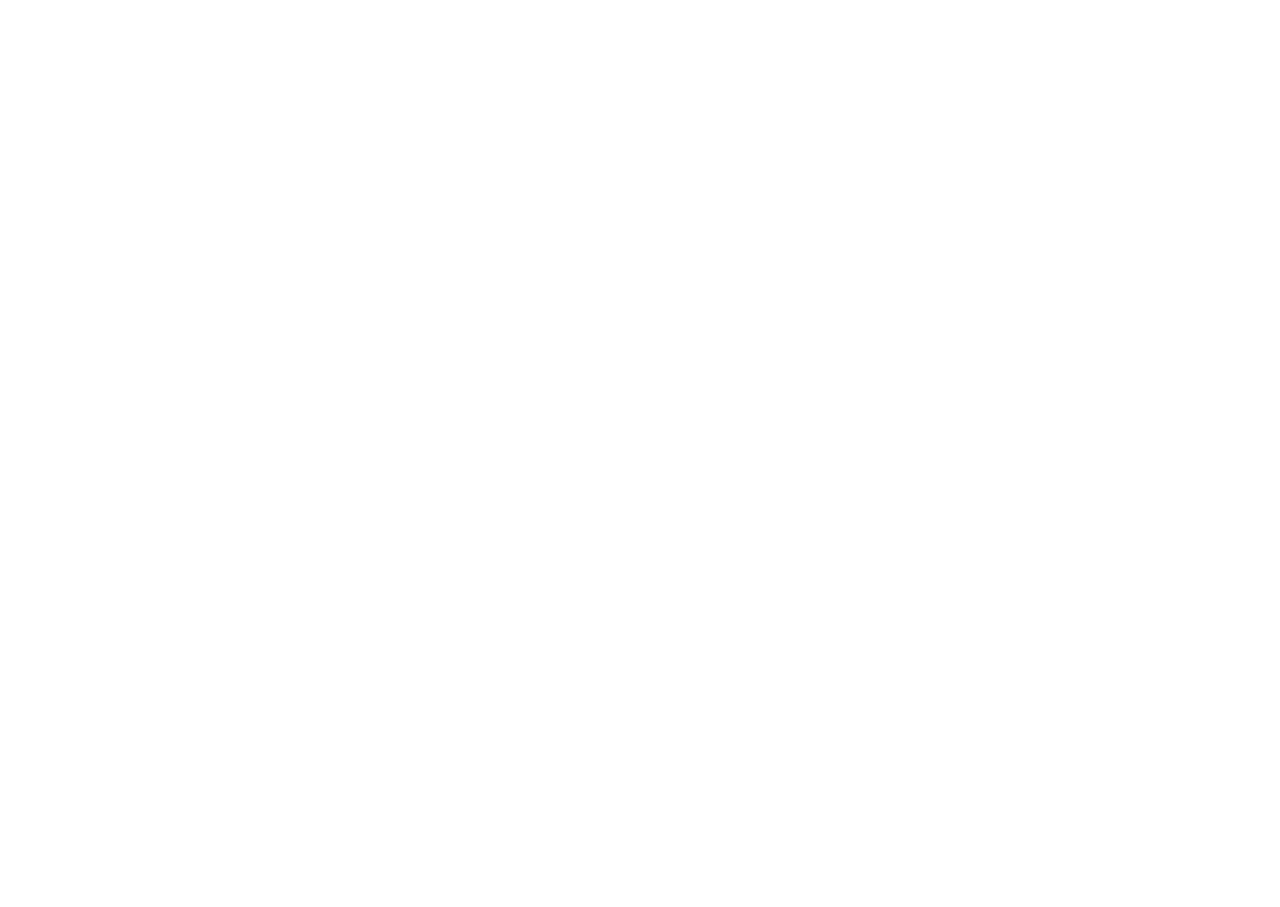
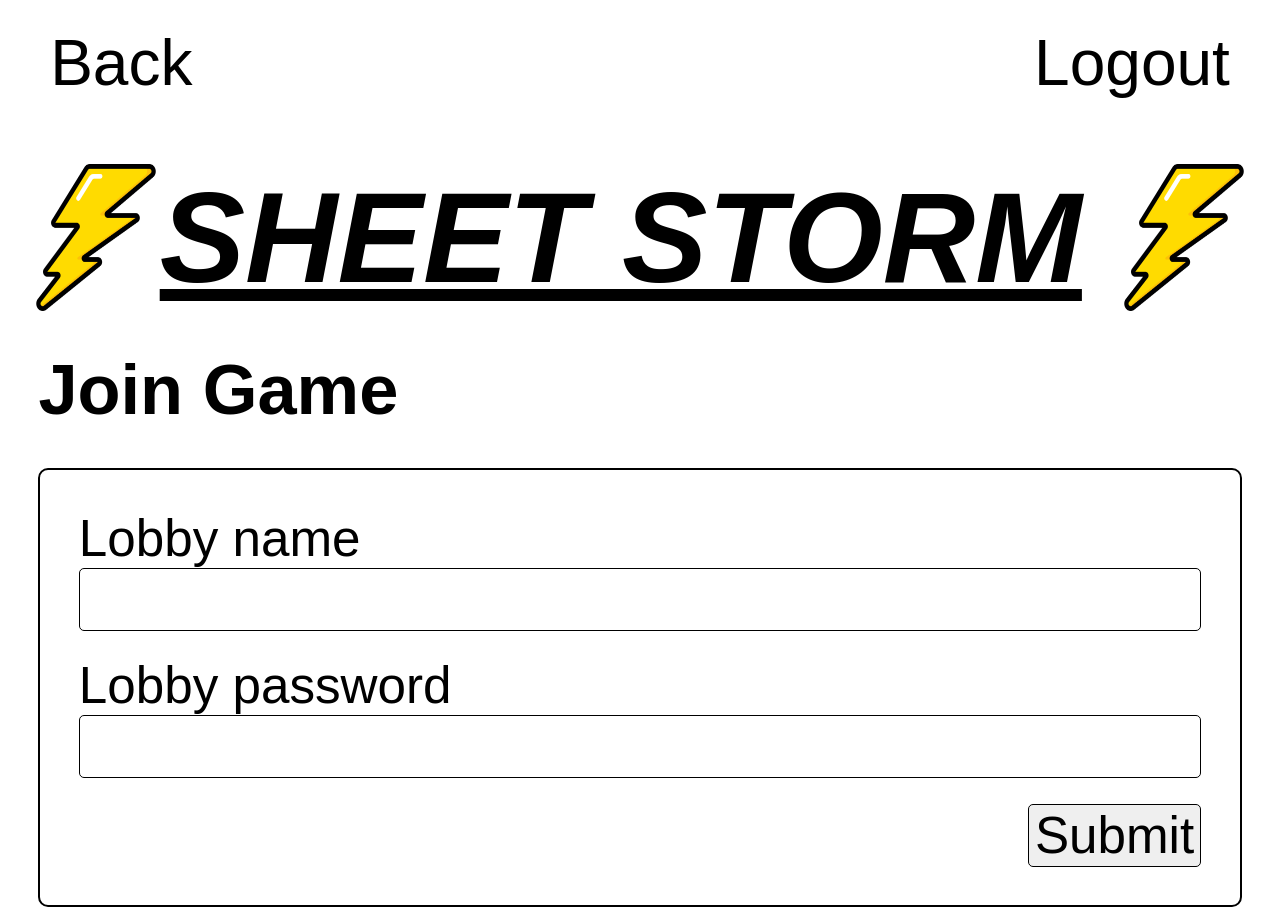
Before and after one commit to Fraser-Dwyer/SheetStorm, a React (Create React App) app: page /join-game in a window 1280 px wide. Before the commit this address had no page. Before the commit the page ends 800 px from the top, so only its background shows below. Built offline with nearby package versions, Linux system fonts and the light colour scheme; no server answers; a web font is replaced by a local one.

Commit message:
Join game template added, no functionality

```diff
--- a/src/App.js
+++ b/src/App.js
@@ -8,6 +8,7 @@
 import CreateGame from "./Pages/CreateGame.js";
 import MyGames from "./Pages/MyGames.js";
 import ManageLobby from "./Pages/ManageLobby.js";
+import JoinGame from "./Pages/JoinGame.js";
 
 function App() {
   return (
@@ -21,6 +22,7 @@
           <Route path="/create-game" element={<CreateGame />} />
           <Route path="/my-games" element={<MyGames />} />
           <Route path="/manage-games" element={<ManageLobby />} />
+          <Route path="/join-game" element={<JoinGame />} />
         </Route>
       </Routes>
     </UserContextProvider>
--- a/src/Components/Header.js
+++ b/src/Components/Header.js
@@ -41,9 +41,8 @@
           {(path === "/post-score" ||
             path === "/create-game" ||
             path === "/my-games" ||
-            path === "/manage-games") && (
-            <a onClick={() => navigate("/")}>Back</a>
-          )}
+            path === "/manage-games" ||
+            path === "/join-game") && <a onClick={() => navigate("/")}>Back</a>}
           {path === "/" && <a onClick={() => navigate("/")}></a>}
           {userInfo && <a onClick={(e) => handleLogout(e)}>Logout</a>}
         </div>
--- a/src/Pages/Home.js
+++ b/src/Pages/Home.js
@@ -88,7 +88,7 @@
           <button onClick={() => navigate("/create-game")}>
             Create<br></br>Game
           </button>
-          <button>
+          <button onClick={() => navigate("/join-game")}>
             Join<br></br>Game
           </button>
         </div>
--- /dev/null
+++ b/src/Pages/JoinGame.js
@@ -0,0 +1,54 @@
+import "../Styles/JoinGame.css";
+import cross from "../Images/close.png";
+import { useState } from "react";
+
+export default function JoinGame() {
+  const [lobbyName, setLobbyName] = useState("");
+  const [lobbyPassword, setLobbyPassword] = useState("");
+  const [errorMsg, setErrorMsg] = useState(null);
+  const [inputClass, setInputClass] = useState("notErrorDivJoin");
+
+  const handleCloseClick = () => {
+    setErrorMsg(null);
+    setInputClass("notErrorDivJoin");
+  };
+
+  return (
+    <>
+      <h3>Join Game</h3>
+      <div className="lobbyInputContainer">
+        <form>
+          <div>
+            <label>Lobby name</label>
+            <input
+              className={inputClass}
+              value={lobbyName}
+              onChange={(e) => setLobbyName(e.target.value)}
+            ></input>
+          </div>
+          <div>
+            <label>Lobby password</label>
+            <input
+              className={inputClass}
+              value={lobbyPassword}
+              onChange={(e) => setLobbyPassword(e.target.value)}
+            ></input>
+          </div>
+        </form>
+
+        {errorMsg && (
+          <div className="errorContainerJoin">
+            {errorMsg}
+            <div className="closeDiv">
+              <img src={cross} alt="closeImg" onClick={handleCloseClick}></img>
+            </div>
+          </div>
+        )}
+
+        <div className="lobbyInputButtonContainer">
+          <button>Submit</button>
+        </div>
+      </div>
+    </>
+  );
+}
--- a/src/Pages/MyGames.js
+++ b/src/Pages/MyGames.js
@@ -22,7 +22,6 @@
               }
             }
           }
-          console.log(userInLobbies, "users in lobbies");
           setInLobbies(userInLobbies);
         }
       });
--- a/src/Styles/CreateGame.css
+++ b/src/Styles/CreateGame.css
@@ -23,6 +23,8 @@
 .createGameForm div button {
     font-size: 4vw;
     padding: 1vw;
+    border: 1px solid black;
+    border-radius: 5px;
 }
 
 .notErrorLobbyDiv {
--- a/src/Styles/EnterScore.css
+++ b/src/Styles/EnterScore.css
@@ -27,4 +27,6 @@
 
 .scoreForm div button {
     font-size: 4vw;
+    border: 1px solid black;
+    border-radius: 5px;
 }
--- /dev/null
+++ b/src/Styles/JoinGame.css
@@ -0,0 +1,59 @@
+.lobbyInputContainer {
+    width: 94vw;
+    border: 2px solid black;
+    border-radius: 10px;
+    margin-left: 3vw;
+    margin-right: 3vw;
+    padding: 3vw;
+
+}
+
+.lobbyInputContainer form div label {
+    width: 100%;
+    display: block;
+}
+
+.lobbyInputContainer form div {
+    margin-bottom: 2vw;
+    font-size: 4vw;
+}
+
+.lobbyInputContainer form div input {
+    font-size: 4vw;
+    width: 100%;
+    border-radius: 5px;
+}
+
+
+.lobbyInputContainer div button {
+    font-size: 4vw;
+    border: 1px solid black;
+    border-radius: 5px;
+}
+
+.lobbyInputButtonContainer {
+    display: flex;
+    justify-content: end;
+    width: 100%;
+}
+
+.notErrorDivJoin {
+    border: 1px solid black;
+}
+
+.errorDivJoin {
+    border: 1px solid red;
+}
+
+.errorContainerJoin {
+    width: calc(88vw - 4px);
+    background-color: lightcoral;
+    padding: 1vw;
+    font-size: 4vw;
+    border: 2px solid black;
+    border-radius: 5px;
+    color: black;
+    display: flex;
+    justify-content: space-between;
+    margin: 3vw 0vw 3vw 0vw;
+}
```
